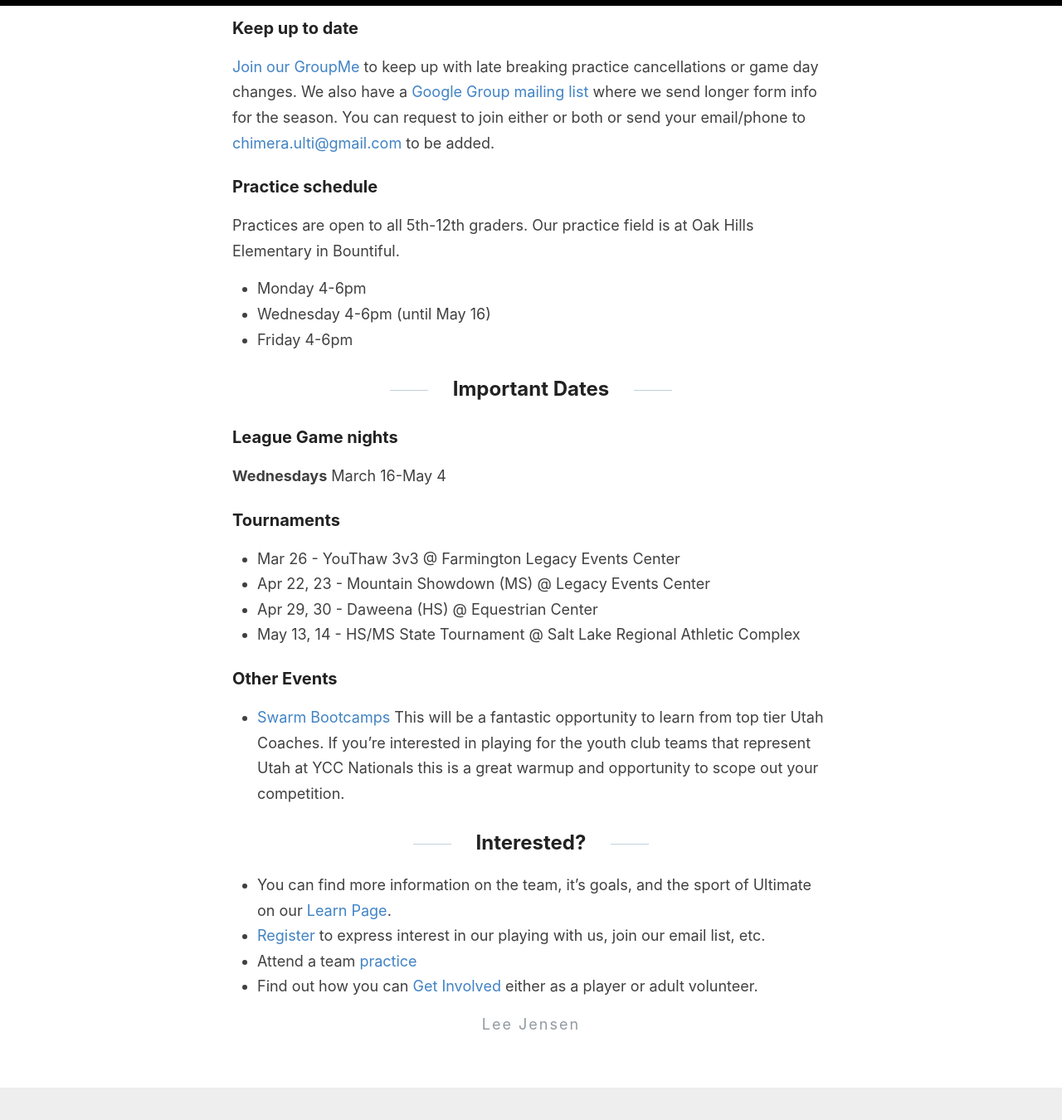
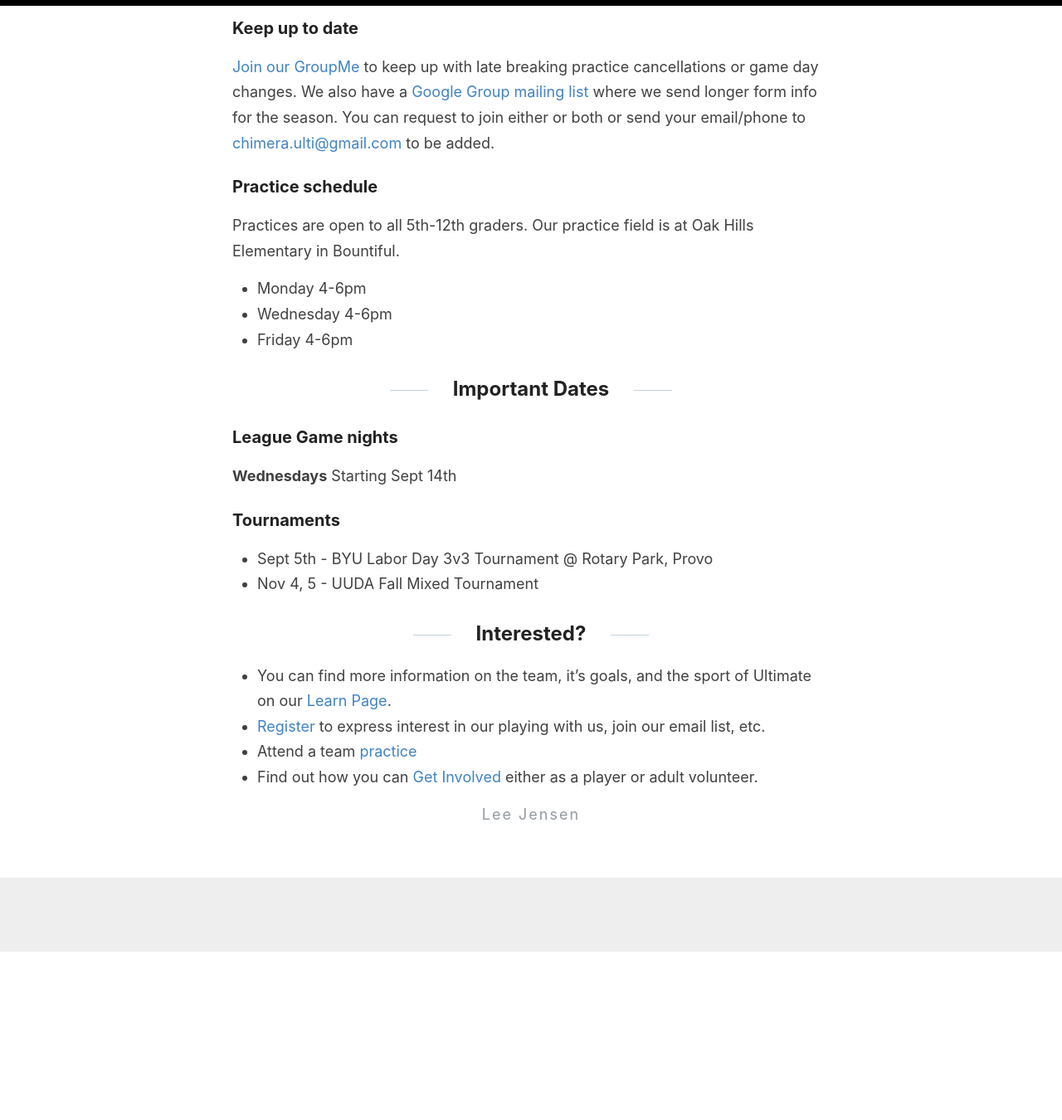
Before and after one commit to outerim/bountiful-ultimate, a Jekyll site: the page built from index.md, in a window 1280 px wide and 1400 px high, scrolled down 509 px. Shown: the top 1350 px of the window at 83% size. Built offline with Jekyll 4.4.1, drawn with Linux system fonts in a browser that asks for light colours; after the commit the page ends 1656 px from its top, so only the background shows below that.

Commit message:
Update index.md

```diff
--- a/index.md
+++ b/index.md
@@ -13,23 +13,18 @@ permalink: /
 ### Practice schedule
 Practices are open to all 5th-12th graders. Our practice field is at Oak Hills Elementary in Bountiful.
 * Monday 4-6pm
-* Wednesday 4-6pm (until May 16)
+* Wednesday 4-6pm
 * Friday 4-6pm
 
 ## Important Dates
 
 ### League Game nights
-**Wednesdays** March 16-May 4
+**Wednesdays** Starting Sept 14th
 
 ### Tournaments
-* Mar 26 - YouThaw 3v3 @ Farmington Legacy Events Center
-* Apr 22, 23 - Mountain Showdown (MS) @ Legacy Events Center
-* Apr 29, 30 - Daweena (HS) @ Equestrian Center
-* May 13, 14 - HS/MS State Tournament @ Salt Lake Regional Athletic Complex
+* Sept 5th - BYU Labor Day 3v3 Tournament @ Rotary Park, Provo
+* Nov 4, 5 - UUDA Fall Mixed Tournament
 
-### Other Events
-* [Swarm Bootcamps](https://utahultimate.org/e/swarm-boot-camp-2022)
-  This will be a fantastic opportunity to learn from top tier Utah Coaches. If you're interested in playing for the youth club teams that represent Utah at YCC Nationals this is a great warmup and opportunity to scope out your competition.
 
 ## Interested?
 * You can find more information on the team, it's goals, and the sport of Ultimate on our [Learn Page](/learn).
```
